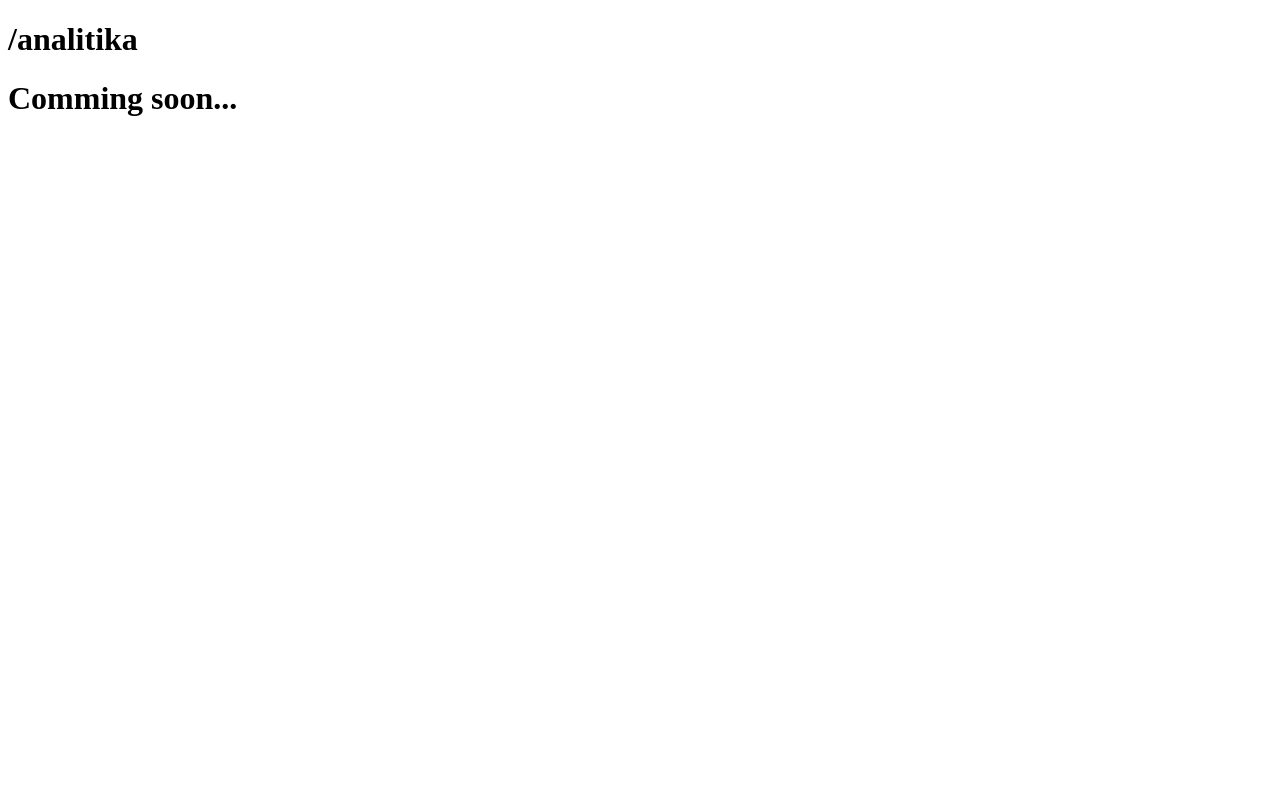
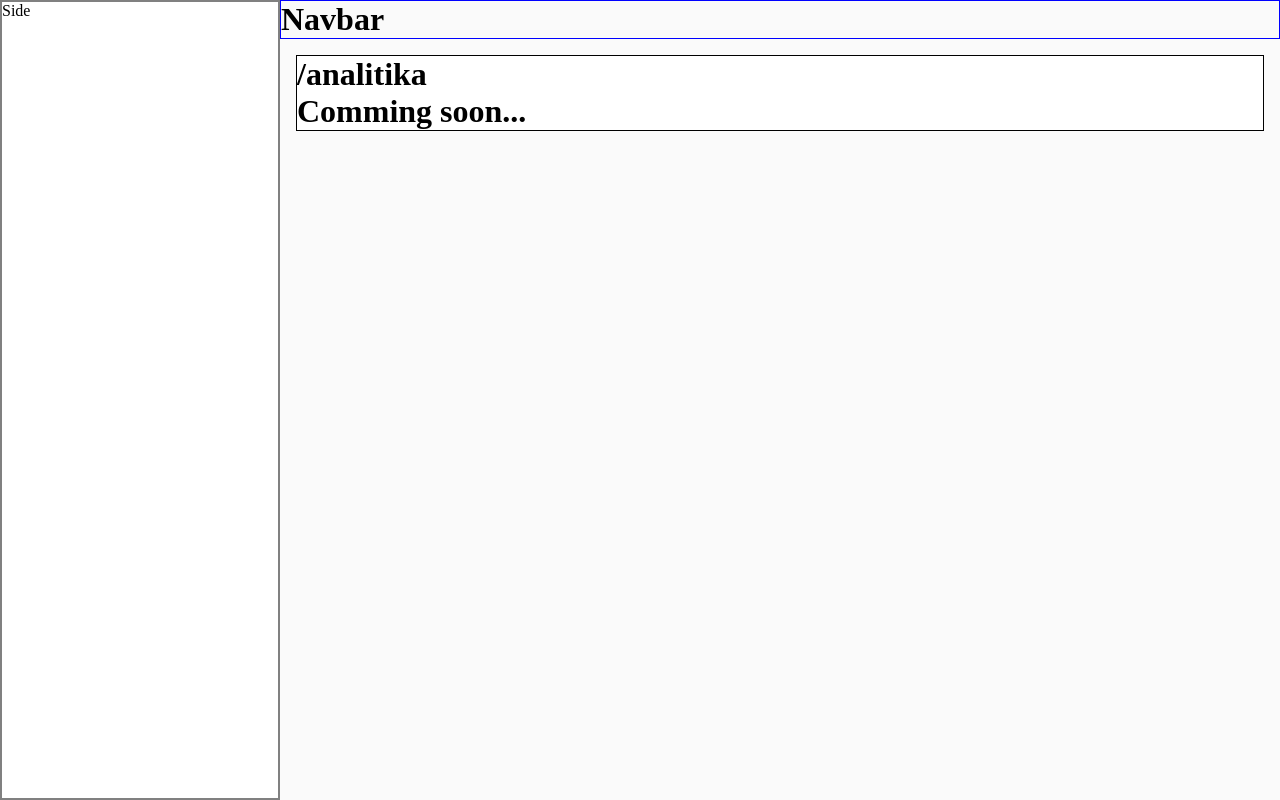
Before and after one commit to AzimovAsadbek/crm-project, a React (Vite) app: page /analitika in a window 1280 px wide. Built offline with nearby package versions, Linux system fonts and the light colour scheme.

Commit message:
crm tructure

```diff
--- a/src/components/Navbar/style.js
+++ b/src/components/Navbar/style.js
@@ -1,5 +1,7 @@
 import styled from "styled-components";
 
-const Container = styled.div``;
+const Container = styled.div`
+  border: 1px solid blue;
+`;
 
 export { Container };
--- a/src/components/Sidebar/index.jsx
+++ b/src/components/Sidebar/index.jsx
@@ -1,8 +1,20 @@
 import React from "react";
-import { Container } from "./style";
+import { Body, Container, Side, Wrapper } from "./style";
+import { Outlet } from "react-router-dom";
+import Navbar from "../Navbar";
 
 const Sidebar = () => {
-  return <Container>Body</Container>;
+  return (
+    <Container>
+      <Side>Side</Side>
+      <Body>
+        <Navbar />
+        <Wrapper>
+          <Outlet />
+        </Wrapper>
+      </Body>
+    </Container>
+  );
 };
 
 export default Sidebar;
--- a/src/components/Sidebar/style.js
+++ b/src/components/Sidebar/style.js
@@ -1,5 +1,30 @@
 import styled from "styled-components";
 
-const Container = styled.div``
+const Container = styled.div`
+  display: flex;
+`;
+const Side = styled.div`
+  width: 280px;
+  min-width: 280px;
+  max-width: 280px;
+  background-color: white;
+  border: 2px solid grey;
+  height: 100vh;
+  overflow: hidden;
+  overflow-y: scroll;
+  &::-webkit-scrollbar {
+    width: 0;
+  }
+`;
 
-export {Container}
+const Body = styled.div`
+  flex: 1;
+`;
+
+const Wrapper = styled.div`
+  margin: 16px;
+  border: 1px solid black;
+  background-color: white;
+`;
+
+export { Container, Side, Body, Wrapper };
--- a/src/index.css
+++ b/src/index.css
@@ -0,0 +1,9 @@
+* {
+  margin: 0;
+  padding: 0;
+  box-sizing: border-box;
+}
+
+body {
+  background-color: rgba(250, 250, 250, 1);
+}
--- a/src/root/index.jsx
+++ b/src/root/index.jsx
@@ -2,11 +2,12 @@
 import { Container } from "./style";
 import { Navigate, Route, Routes } from "react-router-dom";
 import sidebar from "../utils/sidebar";
-
+import Sidebar from "../components/Sidebar";
 const Root = () => {
   return (
     <Container>
       <Routes>
+        <Route element={<Sidebar />}>
           {sidebar.map((parent) => {
             if (parent?.children?.length) {
               return parent.children.map((child) => {
@@ -30,6 +31,7 @@
               );
             }
           })}
+        </Route>
         <Route path="/" element={<Navigate to={"/analitika"} />} />
         <Route path="*" element={<h1>404 not faund</h1>} />
       </Routes>
```
Lines whose indentation alone changed are shown as unchanged.
